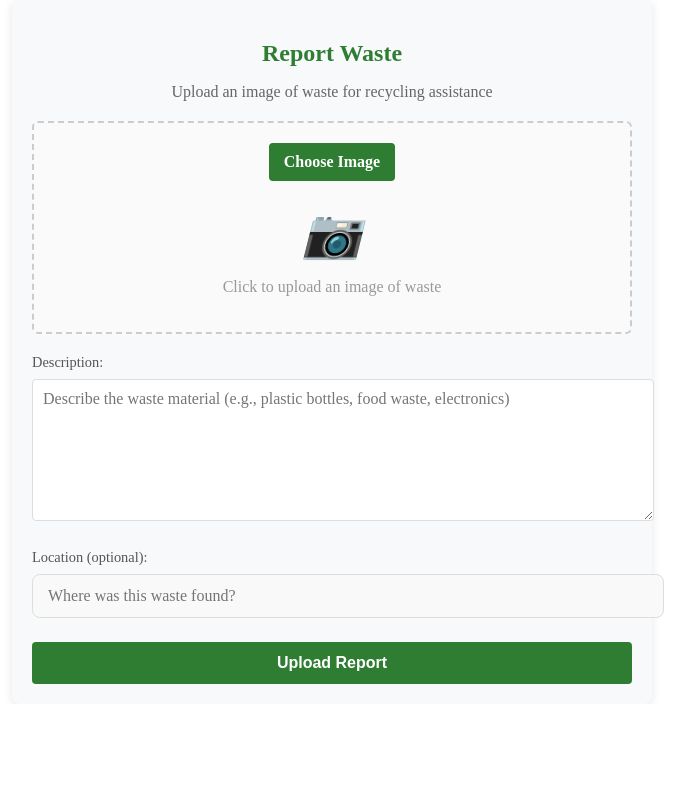
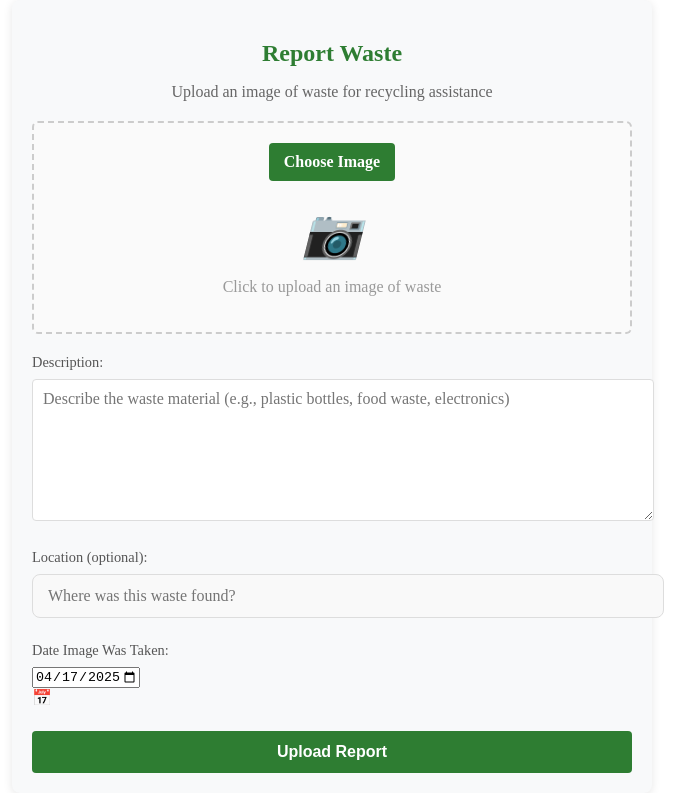
Before and after one commit to HanuBabbar/Eco-eye, a React (Vite) app in the folder frontend/: page /image-upload in a window 1280 px wide. Shown: the whole page, without its empty margins (308-1003 px from the left). Built offline with nearby package versions, Linux system fonts and the light colour scheme.

Commit message:
admin page

```diff
--- a/frontend/src/components/ImageUpload.jsx
+++ b/frontend/src/components/ImageUpload.jsx
@@ -1,15 +1,23 @@
 import { useState } from 'react';
 import axios from 'axios';
-import '../styles/ImageUpload.css'; // You'll need to create this CSS file
+import '../styles/ImageUpload.css';
 
 const ImageUpload = () => {
   const [image, setImage] = useState(null);
   const [preview, setPreview] = useState(null);
   const [description, setDescription] = useState('');
   const [location, setLocation] = useState('');
+  const [imageDate, setImageDate] = useState('');
   const [loading, setLoading] = useState(false);
   const [error, setError] = useState('');
   const [success, setSuccess] = useState('');
+
+  // Set default date to today when component mounts
+  useState(() => {
+    const today = new Date();
+    const formattedDate = today.toISOString().split('T')[0];
+    setImageDate(formattedDate);
+  }, []);
 
   const handleImageChange = (e) => {
     const file = e.target.files[0];
@@ -31,6 +39,25 @@ const ImageUpload = () => {
     reader.readAsDataURL(file);
 
     setError('');
+
+    // Try to extract the date from the image metadata if possible
+    try {
+      const reader2 = new FileReader();
+      reader2.onload = function(event) {
+        const exifData = EXIF.readFromBinaryFile(event.target.result);
+        if (exifData && exifData.DateTime) {
+          // Format the date from EXIF data (if available)
+          const exifDate = new Date(exifData.DateTime);
+          if (!isNaN(exifDate)) {
+            setImageDate(exifDate.toISOString().split('T')[0]);
+          }
+        }
+      };
+      reader2.readAsArrayBuffer(file);
+    } catch (err) {
+      console.log("Could not read EXIF data", err);
+      // Continue without setting date from EXIF
+    }
   };
 
   const handleSubmit = async (e) => {
@@ -54,6 +81,7 @@ const ImageUpload = () => {
       formData.append('image', image);
       formData.append('description', description);
       formData.append('location', location);
+      formData.append('date', imageDate);
 
       // Replace with your actual API endpoint
       const response = await axios.post('http://localhost:8888/upload', formData, {
@@ -69,6 +97,10 @@ const ImageUpload = () => {
         setPreview(null);
         setDescription('');
         setLocation('');
+
+        // Set date back to today
+        const today = new Date();
+        setImageDate(today.toISOString().split('T')[0]);
       } else {
         setError('Failed to upload image');
       }
@@ -137,6 +169,19 @@ const ImageUpload = () => {
           />
         </div>
 
+        <div className="form-group date-container">
+          <label htmlFor="imageDate">Date Image Was Taken:</label>
+          <input
+            type="date"
+            id="imageDate"
+            value={imageDate}
+            onChange={(e) => setImageDate(e.target.value)}
+            max={new Date().toISOString().split('T')[0]} // Prevents future dates
+            required
+          />
+          <div className="calendar-icon">📅</div>
+        </div>
+
         <button
           type="submit"
           className="submit-button"
```
